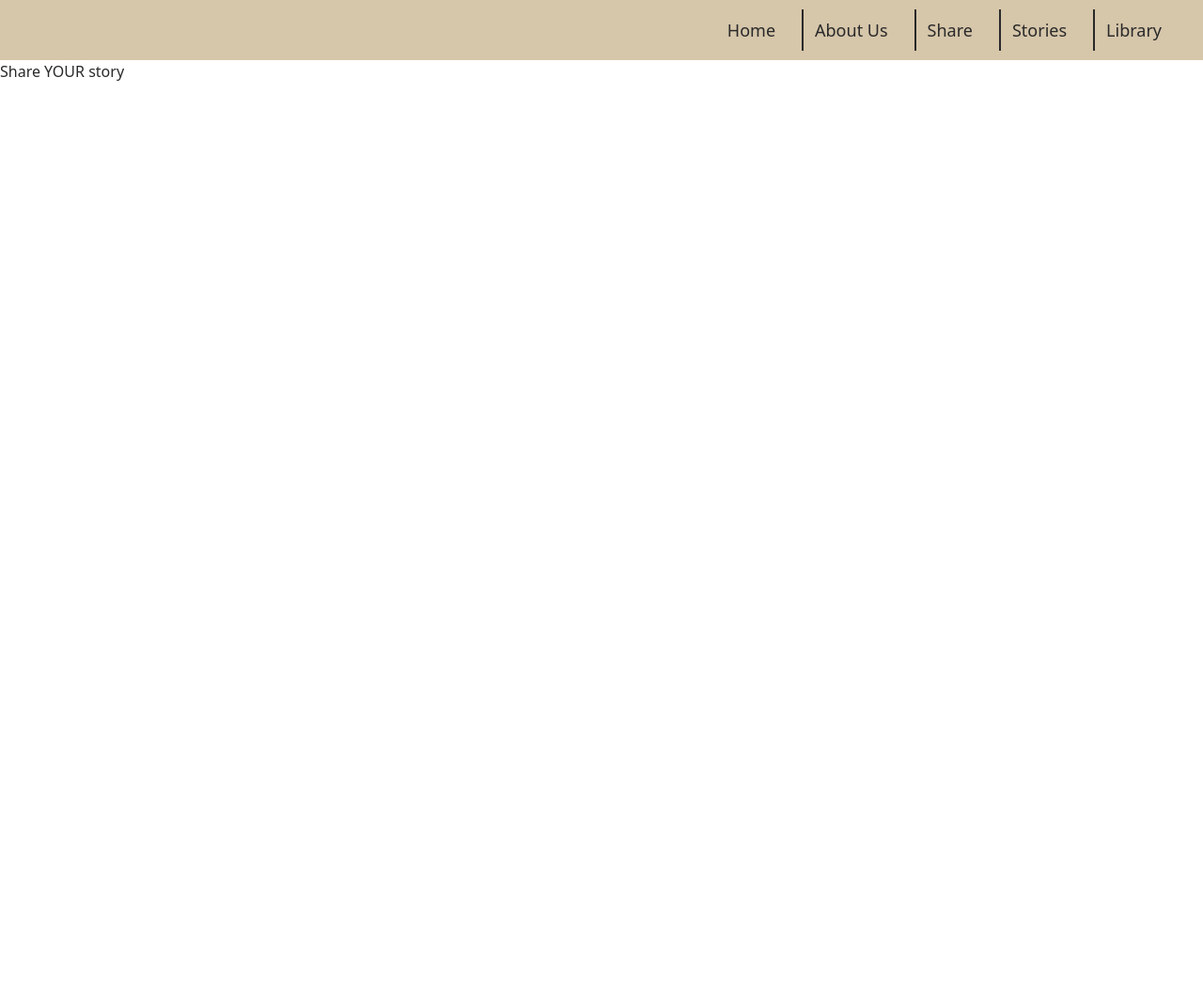
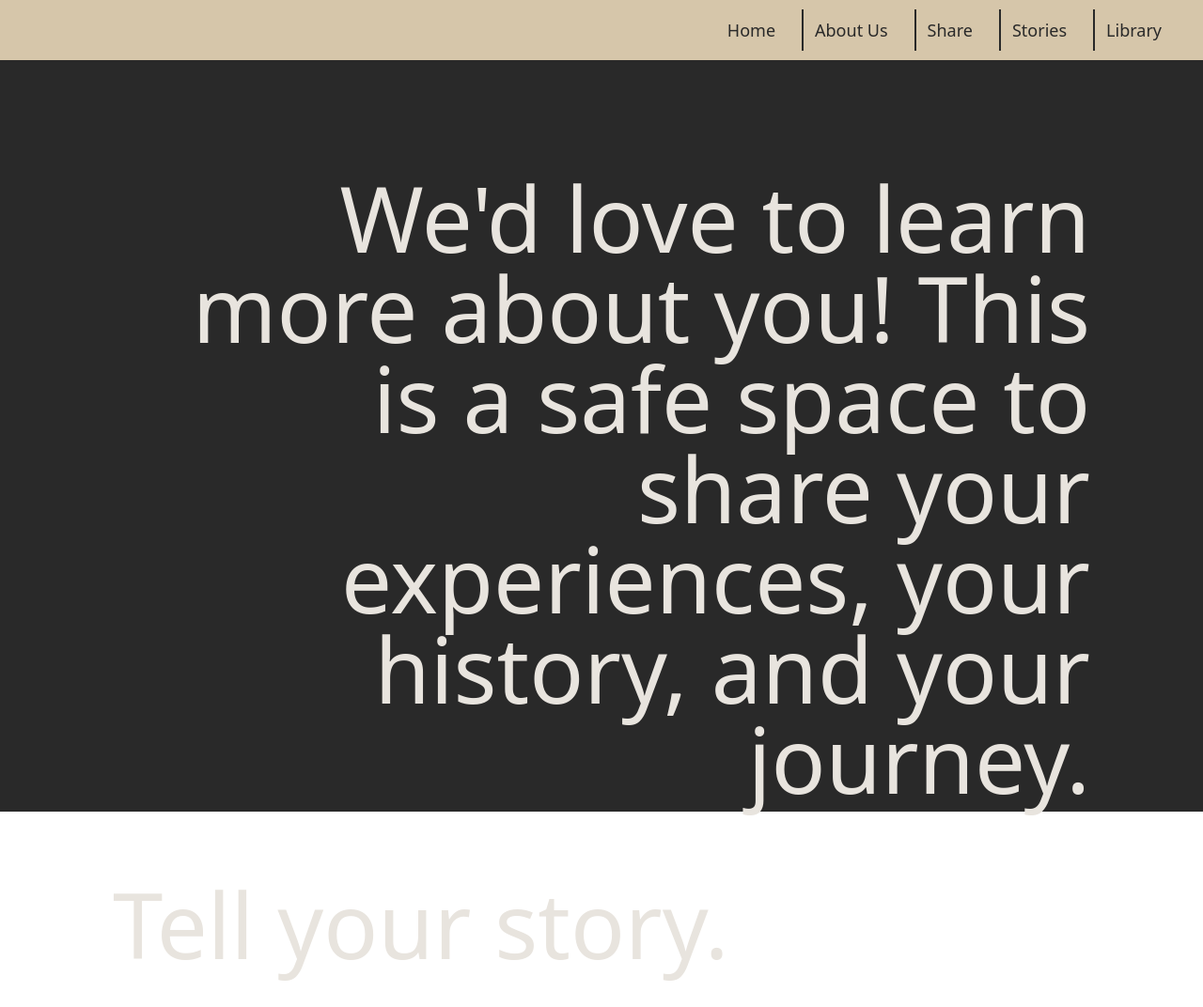
Before and after one commit to madalinefitz/Two-or-More, a React (Create React App) app: page /share in a window 1280 px wide. Shown: the whole page at 94% size. Before the commit the page ends 800 px from the top, so only its background shows below. Built offline with nearby package versions, Linux system fonts and the light colour scheme.

Commit message:
flexbox and header placeholders

```diff
--- a/src/components/Share.js
+++ b/src/components/Share.js
@@ -1,7 +1,8 @@
 export default function Share () {
     return(
-        <div>
-            <h1>Share YOUR story</h1>
+        <div className="flex-col p-20 justify-center text-[#E8E4DE] bg-[#292929] bg-cover h-screen">
+            <div className="text-8xl text-right ml-20 p-10">We'd love to learn more about you! This is a safe space to share your experiences, your history, and your journey.</div>
+            <div className="text-8xl w-2/3 p-10">Tell your story.</div>
         </div>
     )
 }
```
